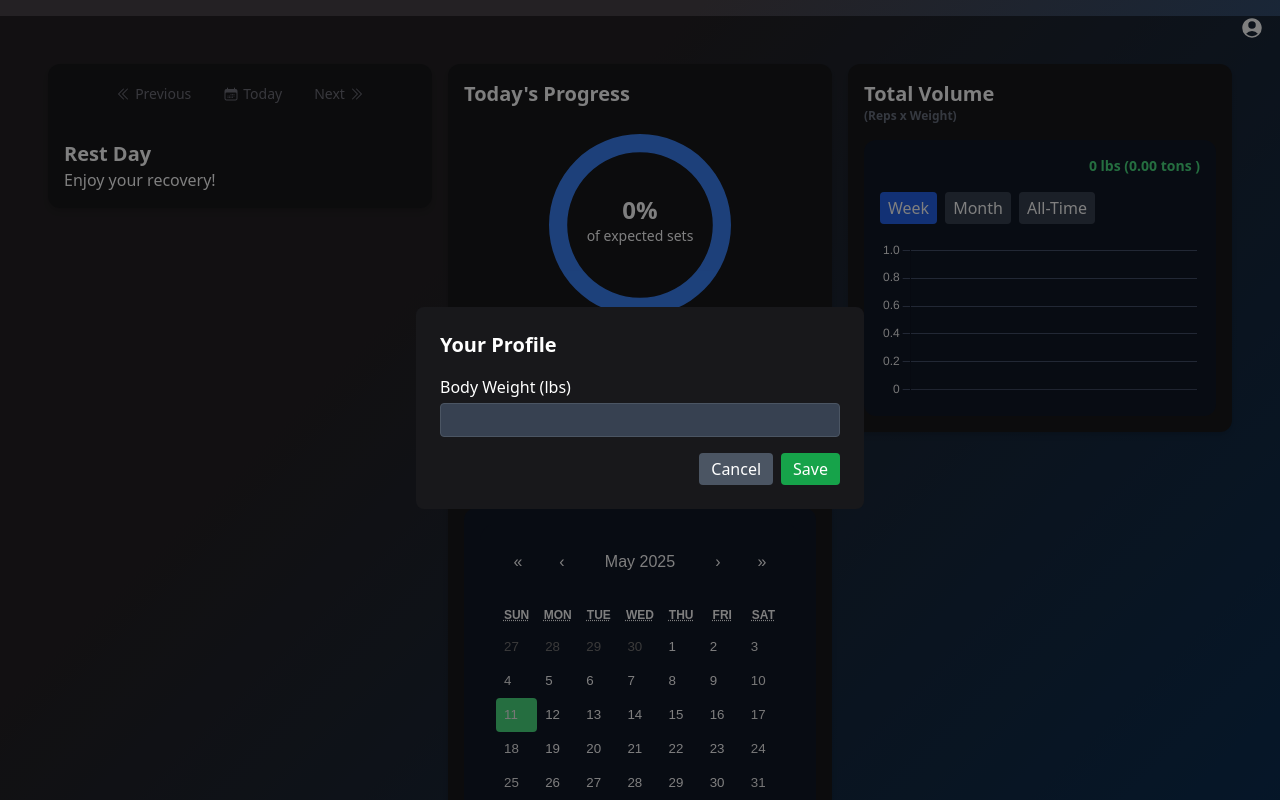
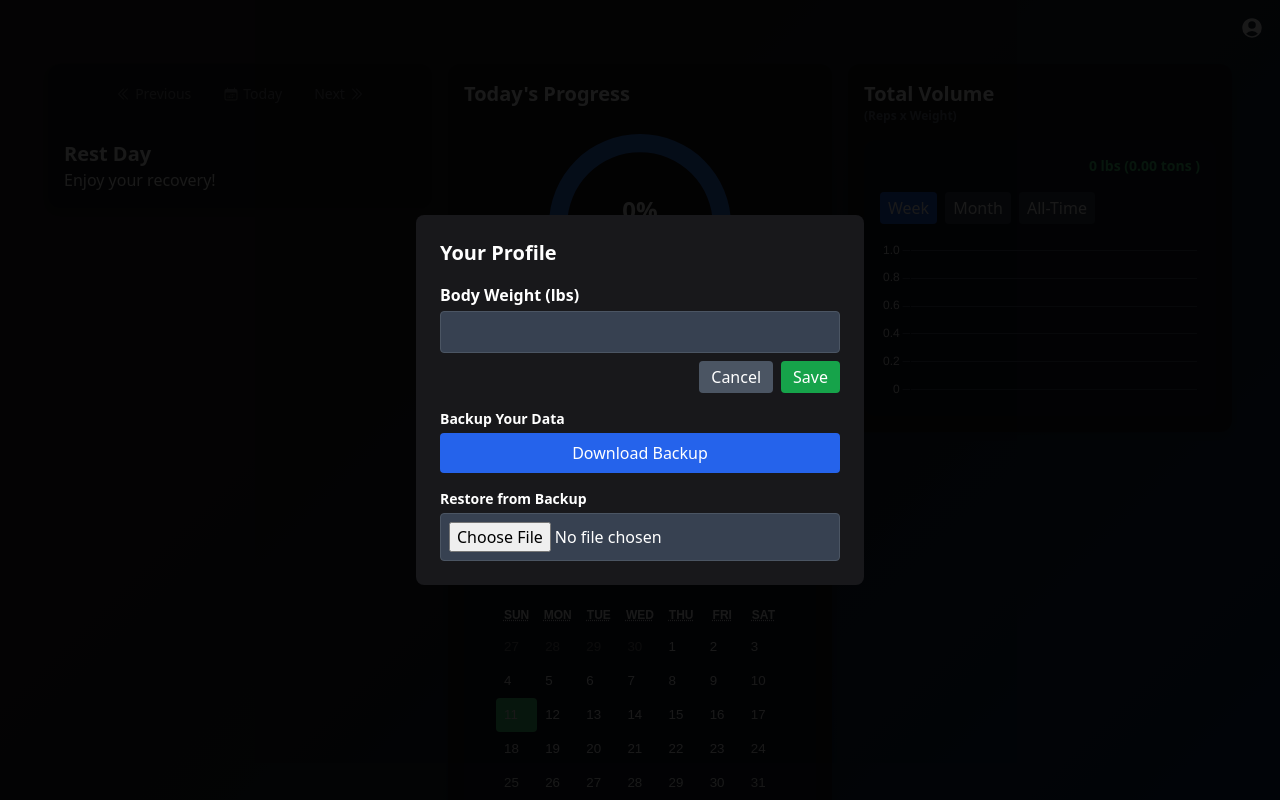
Before and after one commit to BrascoMarketing/Kevin-s-React-App-Tracker, a React (Vite) app: page / in a window 1280 px wide. Both pictures are taken after a click on the button 1252 px from the left and 28 px from the top of the page. Shown: the top 800 px of the page. Built offline with nearby package versions, Linux system fonts and the light colour scheme.

Commit message:
Added the ability to backup/restore all user data; actions taken in UserProfileModal

```diff
--- a/src/components/UserProfileModal.jsx
+++ b/src/components/UserProfileModal.jsx
@@ -1,43 +1,101 @@
-import { useState, useEffect } from "react";
+import { useState } from "react";
 
-export default function UserProfileModal({ onClose, setNotification }) {
-  const [bodyWeight, setBodyWeight] = useState("");
-
-  useEffect(() => {
-    const savedWeight = localStorage.getItem("userBodyWeight");
-    if (savedWeight) setBodyWeight(savedWeight);
-  }, []);
+export default function UserProfileModal({ userBodyWeight, setUserBodyWeight, onClose, setNotification }) {
+  const [inputWeight, setInputWeight] = useState(userBodyWeight);
 
   const handleSave = () => {
-    localStorage.setItem("userBodyWeight", bodyWeight);
+    setUserBodyWeight(inputWeight);
+    localStorage.setItem("userBodyWeight", inputWeight);
     setNotification("Profile updated successfully!");
+    setTimeout(() => setNotification(""), 3000);
+    onClose();
+  };
 
-    // Auto-hide after 3 seconds
-    setTimeout(() => setNotification(""), 3000);
-
-    onClose();
+  const handleExport = () => {
+    const data = {
+      exercises: JSON.parse(localStorage.getItem("exercises") || "{}"),
+      categoryOrder: JSON.parse(localStorage.getItem("categoryOrder") || "{}"),
+      weeklySchedule: JSON.parse(localStorage.getItem("weeklySchedule") || "{}"),
+      exerciseCategories: JSON.parse(localStorage.getItem("exerciseCategories") || "[]"),
+      userBodyWeight: localStorage.getItem("userBodyWeight") || ""
     };
 
+    const blob = new Blob([JSON.stringify(data, null, 2)], { type: "application/json" });
+    const url = URL.createObjectURL(blob);
+
+    const link = document.createElement("a");
+    link.href = url;
+    link.download = "workout-tracker-backup.json";
+    link.click();
+
+    URL.revokeObjectURL(url);
+  };
+
+  const handleImport = (e) => {
+    const file = e.target.files[0];
+    if (!file) return;
+
+    const reader = new FileReader();
+    reader.onload = (event) => {
+      try {
+        const importedData = JSON.parse(event.target.result);
+        if (importedData.exercises) localStorage.setItem("exercises", JSON.stringify(importedData.exercises));
+        if (importedData.categoryOrder) localStorage.setItem("categoryOrder", JSON.stringify(importedData.categoryOrder));
+        if (importedData.weeklySchedule) localStorage.setItem("weeklySchedule", JSON.stringify(importedData.weeklySchedule));
+        if (importedData.exerciseCategories) localStorage.setItem("exerciseCategories", JSON.stringify(importedData.exerciseCategories));
+        if (importedData.userBodyWeight) localStorage.setItem("userBodyWeight", importedData.userBodyWeight);
+
+        setNotification("Backup restored successfully! Please refresh to see changes.");
+        setTimeout(() => setNotification(""), 3000);
+        onClose();
+      } catch (err) {
+        console.error("Import failed", err);
+        setNotification("Failed to import backup. Please check the file format.");
+        setTimeout(() => setNotification(""), 3000);
+      }
+    };
+    reader.readAsText(file);
+  };
+
   return (
-    <div className="fixed inset-0 bg-black bg-opacity-50 flex items-center justify-center z-50">
-      <div className="bg-zinc-900 text-white p-6 rounded-lg w-full max-w-md space-y-4">
-        <h2 className="text-xl font-bold mb-4">Your Profile</h2>
-        <label className="block">
-          <span className="block mb-1">Body Weight (lbs)</span>
+    <div className="modal-backdrop fixed inset-0 bg-black bg-opacity-90 flex items-center justify-center z-50">
+      <div className="bg-zinc-900 text-white p-6 rounded-lg space-y-4 w-full max-w-md">
+
+        <h2 className="text-xl font-bold mb-2">Your Profile</h2>
+
+        <div>
+          <label className="block mb-1 font-semibold">Body Weight (lbs)</label>
           <input
             type="number"
-            value={bodyWeight}
-            onChange={(e) => setBodyWeight(e.target.value)}
-            className="bg-gray-700 text-white border border-gray-600 p-1 w-full rounded"
+            value={inputWeight}
+            onChange={(e) => setInputWeight(e.target.value)}
+            className="w-full bg-gray-700 text-white border border-gray-600 rounded p-2"
           />
-        </label>
-        <div className="flex justify-end space-x-2">
-          <button onClick={onClose} className="bg-gray-600 px-3 py-1 rounded">
-            Cancel
+          <div className="flex justify-end space-x-2 mt-2">
+            <button onClick={onClose} className="px-3 py-1 rounded bg-gray-600 hover:bg-gray-500">
+              Cancel
+            </button>
+            <button onClick={handleSave} className="px-3 py-1 rounded bg-green-600 hover:bg-green-500">
+              Save
+            </button>
+          </div>
+        </div>
+
+        <div>
+          <h3 className="text-sm font-semibold mb-1">Backup Your Data</h3>
+          <button onClick={handleExport} className="w-full bg-blue-600 hover:bg-blue-500 text-white p-2 rounded">
+            Download Backup
           </button>
-          <button onClick={handleSave} className="bg-green-600 px-3 py-1 rounded">
-            Save
-          </button>
+        </div>
+
+        <div>
+          <h3 className="text-sm font-semibold mb-1">Restore from Backup</h3>
+          <input
+            type="file"
+            accept=".json"
+            onChange={handleImport}
+            className="w-full bg-gray-700 text-white border border-gray-600 rounded p-2"
+          />
         </div>
       </div>
     </div>
```
